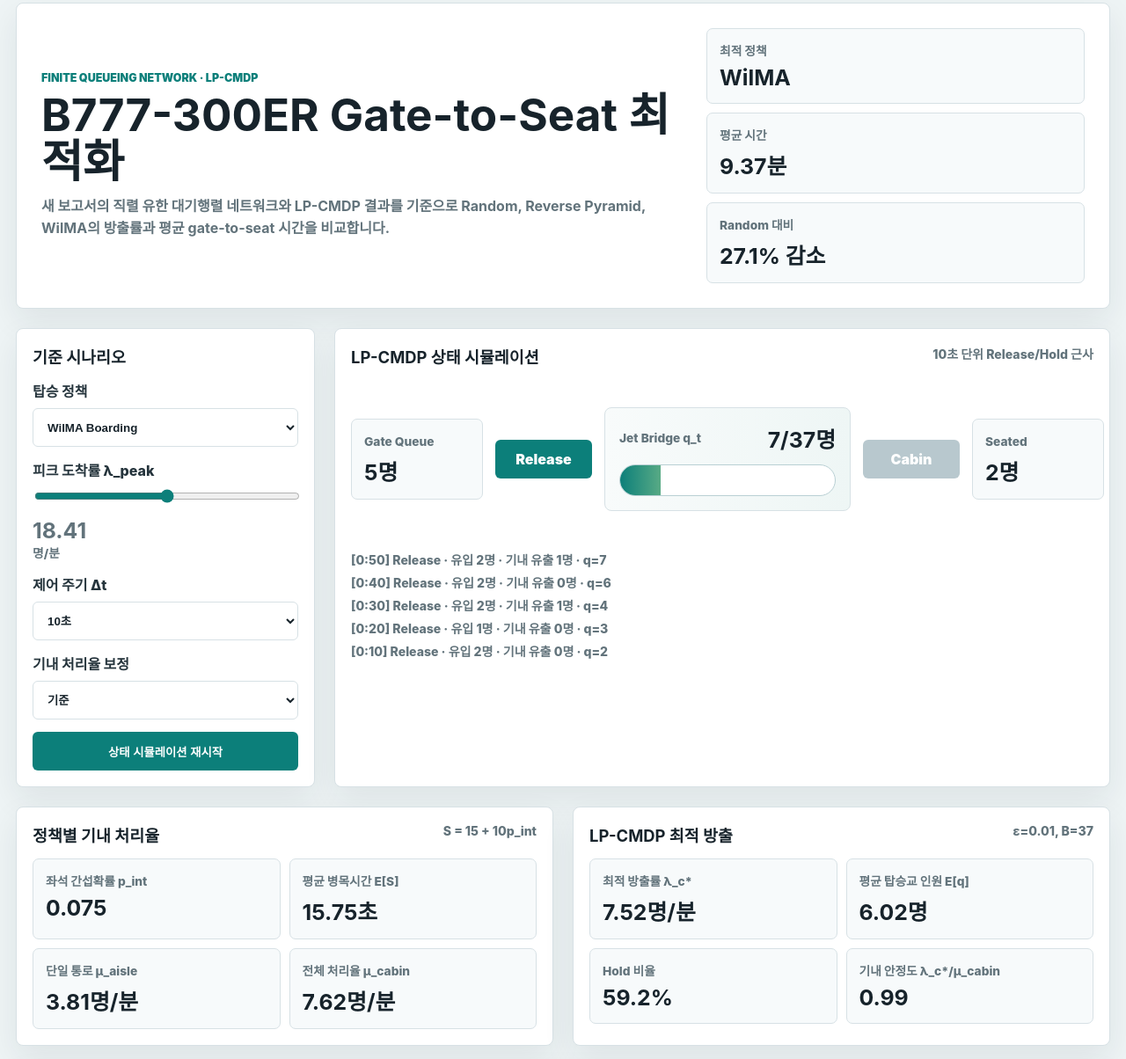
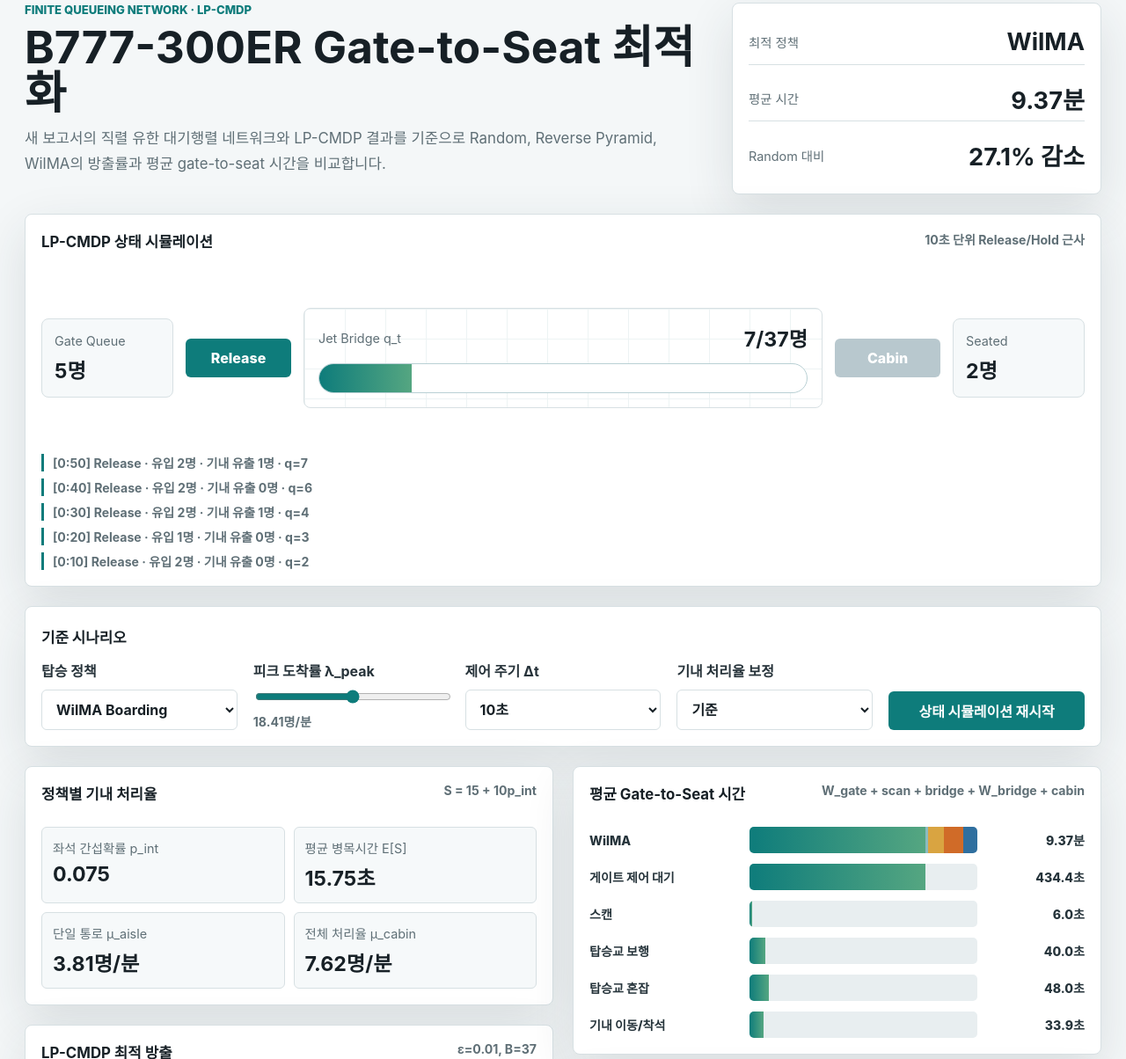
Before and after one commit to rlatkdrb3-code/lp-cmdp-boarding-simulator, a plain HTML site: page index.html in a window 1280 px wide. Shown: the part 25-1229 px from the top of the page at 88% size. Drawn offline with Linux system fonts and the light colour scheme.

Commit message:
Match original simulator styling

```diff
--- a/index.html
+++ b/index.html
@@ -16,7 +16,7 @@
             새 보고서의 직렬 유한 대기행렬 네트워크와 LP-CMDP 결과를 기준으로 Random, Reverse Pyramid, WilMA의 방출률과 평균 gate-to-seat 시간을 비교합니다.
           </p>
         </div>
-        <div class="hero-metrics">
+        <div class="summary-panel">
           <div>
             <span>최적 정책</span>
             <strong id="bestPolicy">WilMA</strong>
@@ -33,7 +33,7 @@
       </section>
 
       <section class="layout">
-        <aside class="controls">
+        <aside class="controls" aria-label="LP-CMDP 설정">
           <h2>기준 시나리오</h2>
           <label>
             탑승 정책
@@ -46,7 +46,7 @@
           <label>
             피크 도착률 λ_peak
             <input id="lambdaPeak" type="range" min="16.57" max="20.25" value="18.41" step="0.01" />
-            <span><strong id="lambdaPeakLabel">18.41</strong>명/분</span>
+            <span class="range-readout"><span id="lambdaPeakLabel">18.41</span>명/분</span>
           </label>
           <label>
             제어 주기 Δt
@@ -67,7 +67,8 @@
           <button id="restartBtn" type="button">상태 시뮬레이션 재시작</button>
         </aside>
 
-        <section class="sim-card">
+        <section class="sim-area">
+        <section class="chart-panel sim-card">
           <div class="panel-title">
             <h2>LP-CMDP 상태 시뮬레이션</h2>
             <p>10초 단위 Release/Hold 근사</p>
@@ -93,10 +94,12 @@
           </div>
           <div class="sim-log" id="simLog"></div>
         </section>
+        </section>
       </section>
 
       <section class="analytics">
-        <div class="card">
+        <div class="analytics-column">
+        <div class="chart-panel">
           <div class="panel-title">
             <h2>정책별 기내 처리율</h2>
             <p>S = 15 + 10p_int</p>
@@ -109,7 +112,7 @@
           </div>
         </div>
 
-        <div class="card">
+        <div class="chart-panel">
           <div class="panel-title">
             <h2>LP-CMDP 최적 방출</h2>
             <p>ε=0.01, B=37</p>
@@ -122,7 +125,9 @@
           </div>
         </div>
 
-        <div class="card wide">
+        </div>
+        <div class="analytics-column">
+        <div class="chart-panel">
           <div class="panel-title">
             <h2>평균 Gate-to-Seat 시간</h2>
             <p>W_gate + scan + bridge + W_bridge + cabin</p>
@@ -130,13 +135,14 @@
           <div id="componentChart" class="component-chart"></div>
         </div>
 
-        <div class="card wide">
+        <div class="chart-panel">
           <div class="panel-title">
             <h2>정책 조합 비교</h2>
             <p>보고서 LP-CMDP 기준값</p>
           </div>
           <div id="policyChart" class="bar-chart"></div>
         </div>
+        </div>
       </section>
     </main>
     <script src="lp-cmdp.js"></script>
--- a/lp-cmdp.css
+++ b/lp-cmdp.css
@@ -1,14 +1,18 @@
 :root {
   color-scheme: light;
-  --ink: #17232b;
-  --muted: #62737b;
-  --line: #d7e1e5;
-  --bg: #eef4f5;
+  --bg: #f4f7f8;
+  --ink: #172026;
+  --muted: #5f6f76;
+  --line: #d7e0e3;
   --panel: #ffffff;
-  --accent: #0c7f7a;
-  --accent-2: #2f78a8;
-  --warn: #d0642a;
-  --soft: #e7f2f1;
+  --accent: #0e7c7b;
+  --accent-dark: #075f5e;
+  --seat: #dfe7ea;
+  --seat-taken: #2f6f9f;
+  --aisle: #f6efe2;
+  --warning: #d06b28;
+  --moving: #d93c55;
+  --shadow: 0 18px 55px rgba(33, 47, 54, 0.12);
 }
 
 * {
@@ -17,42 +21,37 @@
 
 body {
   margin: 0;
+  min-height: 100vh;
   background: var(--bg);
   color: var(--ink);
-  font-family:
-    Inter, Pretendard, -apple-system, BlinkMacSystemFont, "Segoe UI", sans-serif;
+  font-family: Inter, ui-sans-serif, system-ui, -apple-system, BlinkMacSystemFont, "Segoe UI", sans-serif;
+}
+
+button,
+select,
+input {
+  font: inherit;
 }
 
 .shell {
-  width: min(1500px, calc(100vw - 36px));
+  width: min(1440px, 100%);
   margin: 0 auto;
-  padding: 28px 0 44px;
-}
-
-.hero,
-.controls,
-.sim-card,
-.card {
-  border: 1px solid var(--line);
-  border-radius: 8px;
-  background: var(--panel);
-  box-shadow: 0 14px 36px rgba(25, 44, 53, 0.08);
+  padding: 28px;
 }
 
 .hero {
   display: grid;
-  grid-template-columns: minmax(0, 1fr) 430px;
+  grid-template-columns: minmax(0, 1fr) 420px;
   gap: 24px;
-  align-items: center;
-  padding: 28px;
+  align-items: stretch;
   margin-bottom: 22px;
 }
 
 .eyebrow {
   margin: 0 0 8px;
   color: var(--accent);
-  font-size: 0.78rem;
-  font-weight: 900;
+  font-size: 0.82rem;
+  font-weight: 800;
   letter-spacing: 0;
   text-transform: uppercase;
 }
@@ -66,89 +65,119 @@
 h1 {
   max-width: 900px;
   margin-bottom: 12px;
-  font-size: clamp(2.1rem, 4vw, 4.2rem);
-  line-height: 1.03;
+  font-size: clamp(2rem, 4vw, 4.4rem);
+  line-height: 1.02;
   letter-spacing: 0;
 }
 
 h2 {
-  margin-bottom: 0;
-  font-size: 1.15rem;
+  margin-bottom: 14px;
+  font-size: 1.05rem;
 }
 
 .lead {
   max-width: 760px;
   margin-bottom: 0;
   color: var(--muted);
-  font-weight: 750;
-  line-height: 1.6;
+  font-size: 1.05rem;
+  line-height: 1.7;
 }
 
-.hero-metrics {
-  display: grid;
-  gap: 10px;
+.summary-panel,
+.controls,
+.chart-panel {
+  border: 1px solid var(--line);
+  border-radius: 8px;
+  background: var(--panel);
+  box-shadow: var(--shadow);
 }
 
-.hero-metrics div,
-.metric-grid div,
-.node {
-  padding: 14px;
-  border: 1px solid var(--line);
-  border-radius: 7px;
-  background: #f7fafb;
+.summary-panel {
+  display: grid;
+  gap: 12px;
+  padding: 18px;
 }
 
-span {
-  color: var(--muted);
-  font-size: 0.86rem;
-  font-weight: 800;
+.summary-panel div {
+  display: flex;
+  align-items: center;
+  justify-content: space-between;
+  min-height: 52px;
+  border-bottom: 1px solid var(--line);
 }
 
-strong {
-  display: block;
-  margin-top: 6px;
-  font-size: 1.55rem;
+.summary-panel div:last-child {
+  border-bottom: 0;
+}
+
+.summary-panel span,
+.metric-grid span,
+.node span,
+.buffer-head span {
+  color: var(--muted);
+  font-size: 0.9rem;
+}
+
+.summary-panel strong {
+  font-size: 1.7rem;
 }
 
 .layout {
-  display: grid;
-  grid-template-columns: 340px minmax(0, 1fr);
+  display: flex;
+  flex-direction: column;
   gap: 22px;
-  margin-bottom: 22px;
+  align-items: stretch;
+}
+
+.sim-area {
+  order: 1;
+  min-width: 0;
 }
 
 .controls {
+  order: 2;
+  position: static;
   display: grid;
-  gap: 14px;
-  align-content: start;
+  grid-template-columns: repeat(5, minmax(170px, 1fr));
+  gap: 14px 18px;
   padding: 18px;
+}
+
+.controls h2 {
+  grid-column: 1 / -1;
+  margin: 4px 0 0;
 }
 
 label {
   display: grid;
   gap: 8px;
-  color: #25343c;
-  font-weight: 850;
+  margin-bottom: 0;
+  color: #27333a;
+  font-weight: 700;
 }
 
 select,
-input[type="range"],
-button {
+input[type="range"] {
   width: 100%;
 }
 
 select {
   min-height: 44px;
-  padding: 0 12px;
   border: 1px solid var(--line);
   border-radius: 6px;
+  padding: 0 12px;
   background: #fff;
   color: var(--ink);
-  font-weight: 800;
 }
 
 input[type="range"] {
   accent-color: var(--accent);
+}
+
+.range-readout {
+  color: var(--muted);
+  font-size: 0.88rem;
+  font-weight: 700;
 }
 
 button {
@@ -157,35 +186,65 @@
   border-radius: 6px;
   background: var(--accent);
   color: #fff;
-  font-weight: 900;
+  font-weight: 800;
+  cursor: pointer;
+  align-self: end;
 }
 
-.sim-card,
-.card {
+button:hover {
+  background: var(--accent-dark);
+}
+
+.chart-panel {
   padding: 18px;
 }
 
 .panel-title {
   display: flex;
   justify-content: space-between;
-  gap: 16px;
+  gap: 18px;
   align-items: start;
-  margin-bottom: 14px;
+  margin-bottom: 12px;
 }
 
 .panel-title p {
   margin-bottom: 0;
   color: var(--muted);
   font-size: 0.88rem;
-  font-weight: 850;
+  font-weight: 700;
+  text-align: right;
+}
+
+.sim-card {
+  min-height: 300px;
 }
 
 .flow {
   display: grid;
-  grid-template-columns: 150px 110px minmax(280px, 1fr) 110px 150px;
+  grid-template-columns: 150px 120px minmax(360px, 1fr) 120px 150px;
   gap: 14px;
   align-items: center;
-  min-height: 180px;
+  min-height: 190px;
+}
+
+.node,
+.buffer {
+  border: 1px solid var(--line);
+  border-radius: 8px;
+  background: #f6f9fa;
+}
+
+.node {
+  min-height: 86px;
+  padding: 14px;
+}
+
+.node strong,
+.buffer-head strong,
+.metric-grid strong {
+  display: block;
+  margin-top: 6px;
+  font-size: 1.45rem;
 }
 
 .arrow {
@@ -195,11 +254,11 @@
   border-radius: 6px;
   background: var(--accent);
   color: #fff;
-  font-weight: 900;
+  font-weight: 800;
 }
 
 .arrow.hold {
-  background: var(--warn);
+  background: var(--warning);
 }
 
 .arrow.muted {
@@ -208,25 +267,27 @@
 
 .buffer {
   padding: 16px;
-  border: 1px solid var(--line);
-  border-radius: 8px;
-  background: linear-gradient(90deg, #f8fbfb, #eef6f5);
+  background:
+    linear-gradient(#edf3f4 1px, transparent 1px),
+    linear-gradient(90deg, #edf3f4 1px, transparent 1px),
+    #fff;
+  background-size: 100% 34px, 46px 100%;
 }
 
 .buffer-head {
   display: flex;
+  align-items: center;
   justify-content: space-between;
   gap: 12px;
-  align-items: center;
   margin-bottom: 12px;
 }
 
 .buffer-head strong {
-  margin: 0;
+  margin-top: 0;
 }
 
 .buffer-track {
-  height: 36px;
+  height: 34px;
   overflow: hidden;
   border: 1px solid #b9d0d4;
   border-radius: 999px;
@@ -236,33 +297,49 @@
 .buffer-fill {
   width: 0%;
   height: 100%;
-  background: linear-gradient(90deg, var(--accent), #58aa85);
+  background: linear-gradient(90deg, var(--accent), #55a681);
   transition: width 220ms ease;
 }
 
 .sim-log {
   display: grid;
-  gap: 6px;
+  gap: 8px;
   margin-top: 14px;
   color: var(--muted);
   font-size: 0.88rem;
-  font-weight: 800;
+  font-weight: 700;
+}
+
+.sim-log div {
+  padding-left: 10px;
+  border-left: 3px solid var(--accent);
 }
 
 .analytics {
   display: grid;
   grid-template-columns: repeat(2, minmax(0, 1fr));
   gap: 22px;
+  margin-top: 22px;
 }
 
-.card.wide {
-  grid-column: 1 / -1;
+.analytics-column {
+  display: grid;
+  gap: 22px;
+  align-content: start;
 }
 
 .metric-grid {
   display: grid;
   grid-template-columns: repeat(2, minmax(0, 1fr));
   gap: 10px;
+}
+
+.metric-grid div {
+  min-height: 82px;
+  padding: 12px;
+  border: 1px solid var(--line);
+  border-radius: 6px;
+  background: #f6f9fa;
 }
 
 .component-chart,
@@ -274,7 +351,7 @@
 .component-row,
 .bar-row {
   display: grid;
-  grid-template-columns: 170px minmax(220px, 1fr) 120px;
+  grid-template-columns: 170px minmax(220px, 1fr) 110px;
   gap: 12px;
   align-items: center;
 }
@@ -285,15 +362,17 @@
   height: 30px;
   overflow: hidden;
   border-radius: 5px;
-  background: #e7eef0;
+  background: #e8eef0;
 }
 
-.seg {
+.seg,
+.bar {
   height: 100%;
 }
 
-.seg.gate {
-  background: #0c7f7a;
+.seg.gate,
+.bar {
+  background: linear-gradient(90deg, var(--accent), #55a681);
 }
 
 .seg.scan {
@@ -305,23 +384,18 @@
 }
 
 .seg.wait {
-  background: #d0642a;
+  background: var(--warning);
 }
 
 .seg.cabin {
-  background: #2f78a8;
-}
-
-.bar {
-  height: 100%;
-  background: linear-gradient(90deg, var(--accent), #58aa85);
+  background: var(--seat-taken);
 }
 
 .row-label,
 .row-value {
   color: #26343b;
-  font-size: 0.9rem;
-  font-weight: 900;
+  font-size: 0.88rem;
+  font-weight: 800;
 }
 
 .row-value {
@@ -330,20 +404,33 @@
 }
 
 @media (max-width: 980px) {
+  .shell {
+    padding: 18px;
+  }
+
   .hero,
-  .layout,
   .analytics,
-  .flow,
+  .flow {
+    grid-template-columns: 1fr;
+  }
+
+  .controls {
+    grid-template-columns: repeat(2, minmax(0, 1fr));
+  }
+
   .component-row,
   .bar-row {
     grid-template-columns: 1fr;
   }
 
-  .hero {
-    padding: 20px;
-  }
-
-  .row-value {
+  .row-value,
+  .panel-title p {
     text-align: left;
   }
 }
+
+@media (max-width: 640px) {
+  .controls {
+    grid-template-columns: 1fr;
+  }
+}
```
